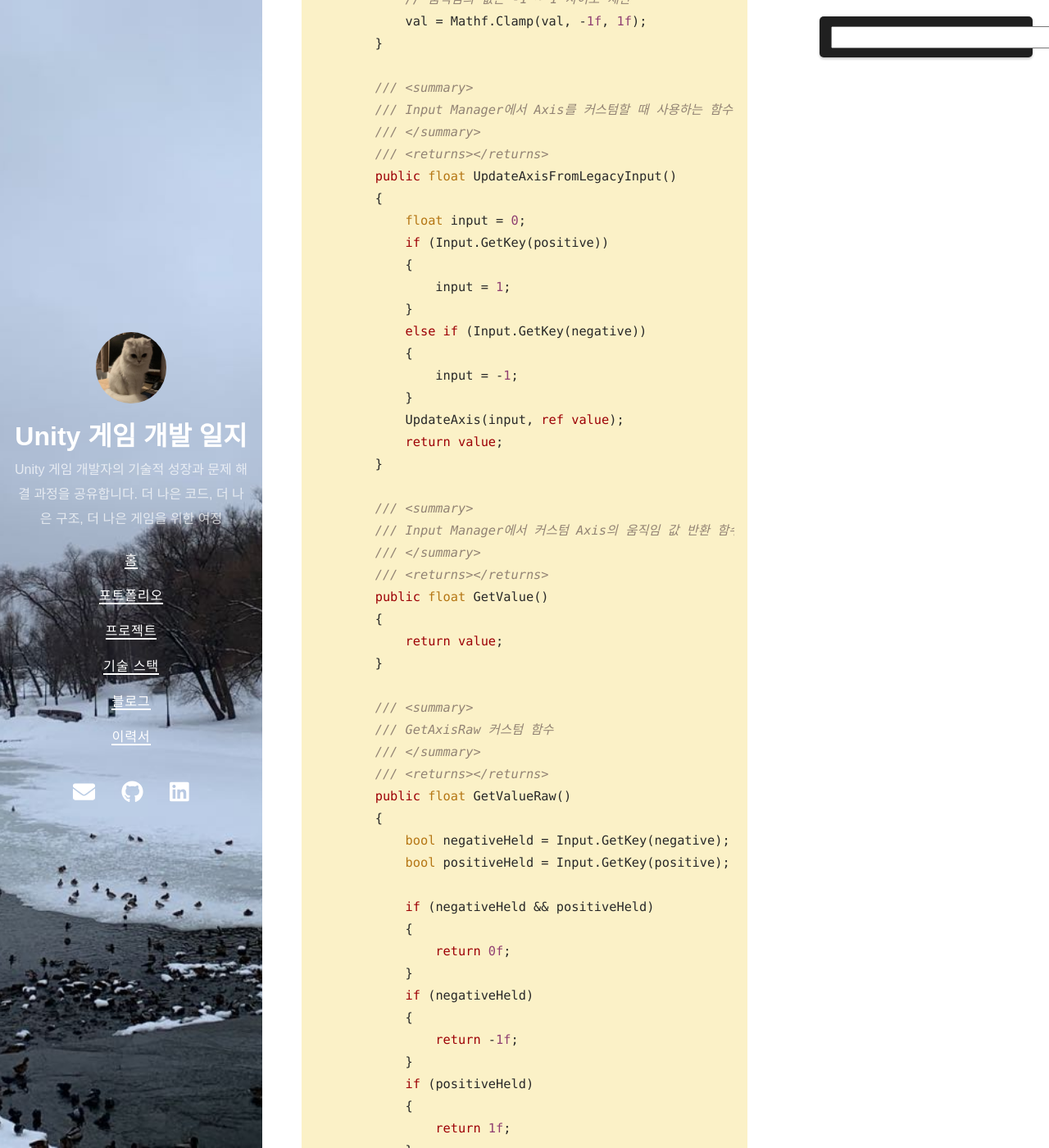
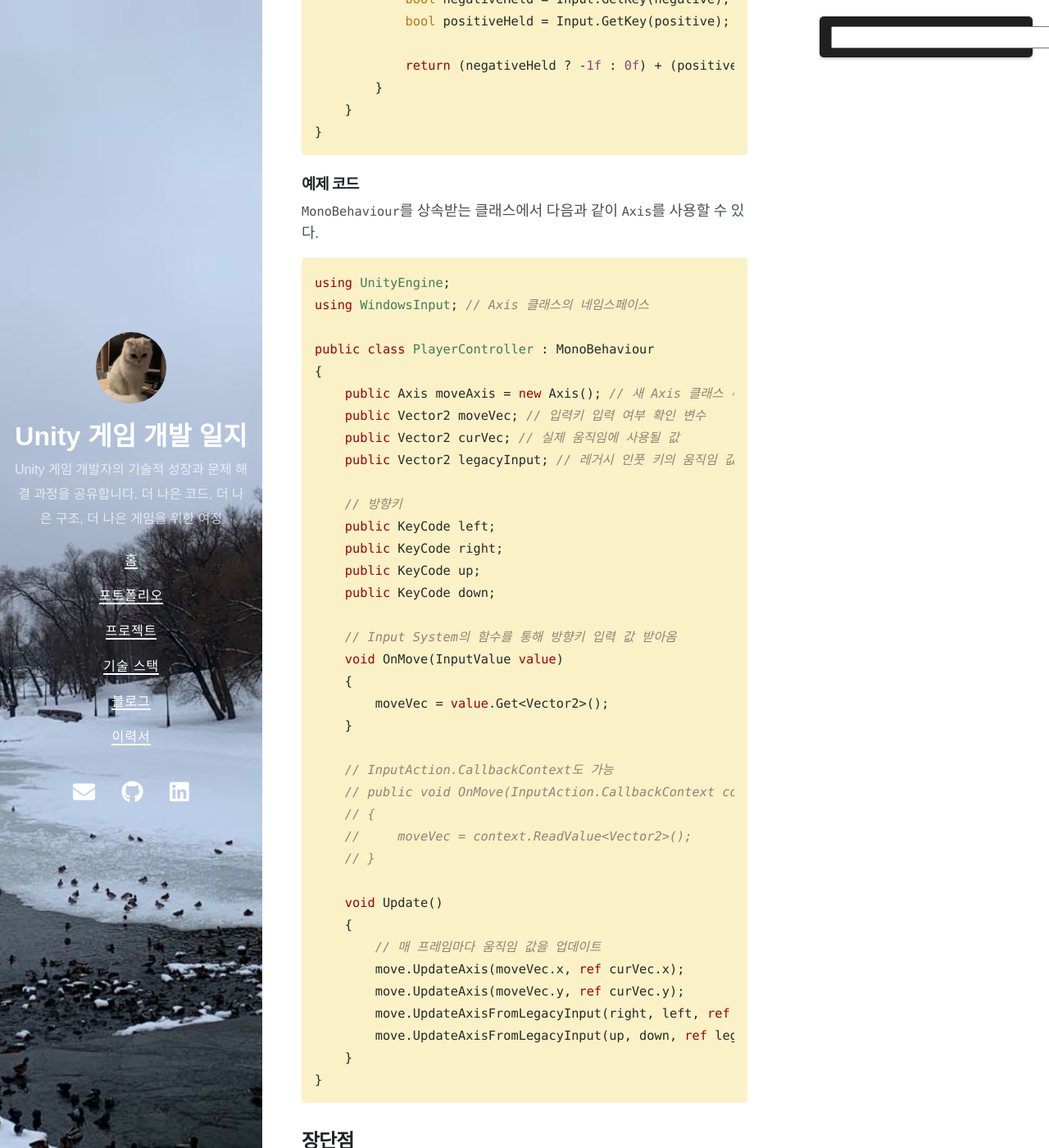
Before and after one commit to vlaud/vlaud.github.io, a Jekyll site: the page built from _posts/2025-10-27-unity-custom-getaxis-for-new-input-system.md, in a window 1280 px wide and 1400 px high, scrolled down 4007 px. Shown: the whole window at 82% size. Built offline with Jekyll 4.4.1, drawn with Linux system fonts in a browser that asks for light colours; nearby versions of some CDN libraries; some of the changed text lies outside the part shown.

Commit message:
Axis 클래스 포스트 내용 수정
스크립트 변경

````diff
--- a/_posts/2025-10-27-unity-custom-getaxis-for-new-input-system.md
+++ b/_posts/2025-10-27-unity-custom-getaxis-for-new-input-system.md
@@ -39,18 +39,6 @@ namespace WindowsInput
     /// </summary>
     public class Axis
     {
-        // 기존 Input Manager를 커스터마이징하기 위한 변수들
-        [Header("Old Input System (Optional)")]
-        /// <summary>
-        /// 음수의 값을 출력하는 방향키
-        /// </summary>
-        public KeyCode negative;
-
-        /// <summary>
-        /// 양수의 값을 출력하는 방향키
-        /// </summary>
-        public KeyCode positive;
-
         [Header("Axis Settings")]
         /// <summary>
         /// 키를 누르지 않을 때 0으로 돌아가는 속도
@@ -65,24 +53,15 @@ namespace WindowsInput
         /// <summary>
         /// 키를 누르지 않을 때 val이 이 값 이하면 0f로 초기화
         /// </summary>
-        public float Dead = 0.001f;
-
-        [SerializeField]
-        /// <summary>
-        /// Input Manager에서 커스텀 Axis의 움직임 값
-        /// </summary>
-        private float value;
+        public float dead = 0.001f;
 
         public Axis() { }
 
-        public Axis(KeyCode negative, KeyCode positive, float dead, float autoReturnSpeed, float digitalReturnSpeed)
+        public Axis(float dead, float autoReturnSpeed, float digitalReturnSpeed)
         {
-            this.negative = negative;
-            this.positive = positive;
-            this.Dead = dead;
+            this.dead = dead;
             this.autoReturnSpeed = autoReturnSpeed;
             this.digitalReturnSpeed = digitalReturnSpeed;
-            this.value = 0f;
         }
 
         /// <summary>
@@ -128,7 +107,7 @@ namespace WindowsInput
             }
 
             // 입력이 없으면서 움직임 절대값이 Dead보다 작으면 0으로 초기화
-            if (input == 0 && Mathf.Abs(val) < Dead)
+            if (input == 0 && Mathf.Abs(val) < dead)
             {
                 val = 0f;
             }
@@ -141,27 +120,10 @@ namespace WindowsInput
         /// Input Manager에서 Axis를 커스텀할 때 사용하는 함수
         /// </summary>
         /// <returns></returns>
-        public float UpdateAxisFromLegacyInput()
+        public float UpdateAxisFromLegacyInput(KeyCode positive, KeyCode negative, ref float value)
         {
-            float input = 0;
-            if (Input.GetKey(positive))
-            {
-                input = 1;
-            }
-            else if (Input.GetKey(negative))
-            {
-                input = -1;
-            }
+            float input = GetValueRaw(positive, negative);
             UpdateAxis(input, ref value);
-            return value;
-        }
-
-        /// <summary>
-        /// Input Manager에서 커스텀 Axis의 움직임 값 반환 함수
-        /// </summary>
-        /// <returns></returns>
-        public float GetValue()
-        {
             return value;
         }
 
@@ -169,24 +131,12 @@ namespace WindowsInput
         /// GetAxisRaw 커스텀 함수
         /// </summary>
         /// <returns></returns>
-        public float GetValueRaw()
+        private float GetValueRaw(KeyCode positive, KeyCode negative)
         {
             bool negativeHeld = Input.GetKey(negative);
             bool positiveHeld = Input.GetKey(positive);
 
-            if (negativeHeld && positiveHeld)
-            {
-                return 0f;
-            }
-            if (negativeHeld)
-            {
-                return -1f;
-            }
-            if (positiveHeld)
-            {
-                return 1f;
-            }
-            return 0f;
+            return (negativeHeld ? -1f : 0f) + (positiveHeld ? 1f : 0f);
         }
     }
 }
@@ -201,9 +151,16 @@ using WindowsInput; // Axis 클래스의 네임스페이스
 
 public class PlayerController : MonoBehaviour
 {
-    public Axis horizontalAxis = new Axis(); // 새 Axis 클래스 추가
+    public Axis moveAxis = new Axis(); // 새 Axis 클래스 추가
     public Vector2 moveVec; // 입력키 입력 여부 확인 변수
     public Vector2 curVec; // 실제 움직임에 사용될 값
+    public Vector2 legacyInput; // 레거시 인풋 키의 움직임 값
+
+    // 방향키
+    public KeyCode left;
+    public KeyCode right;
+    public KeyCode up;
+    public KeyCode down;
 
     // Input System의 함수를 통해 방향키 입력 값 받아옴
     void OnMove(InputValue value)
@@ -211,11 +168,19 @@ public class PlayerController : MonoBehaviour
         moveVec = value.Get<Vector2>();
     }
 
+    // InputAction.CallbackContext도 가능
+    // public void OnMove(InputAction.CallbackContext context)
+    // {
+    //     moveVec = context.ReadValue<Vector2>();
+    // }
+
     void Update()
     {
         // 매 프레임마다 움직임 값을 업데이트
         move.UpdateAxis(moveVec.x, ref curVec.x);
         move.UpdateAxis(moveVec.y, ref curVec.y);
+        move.UpdateAxisFromLegacyInput(right, left, ref legacyInput.x);
+        move.UpdateAxisFromLegacyInput(up, down, ref legacyInput.y);
     }
 }
 ```
````
